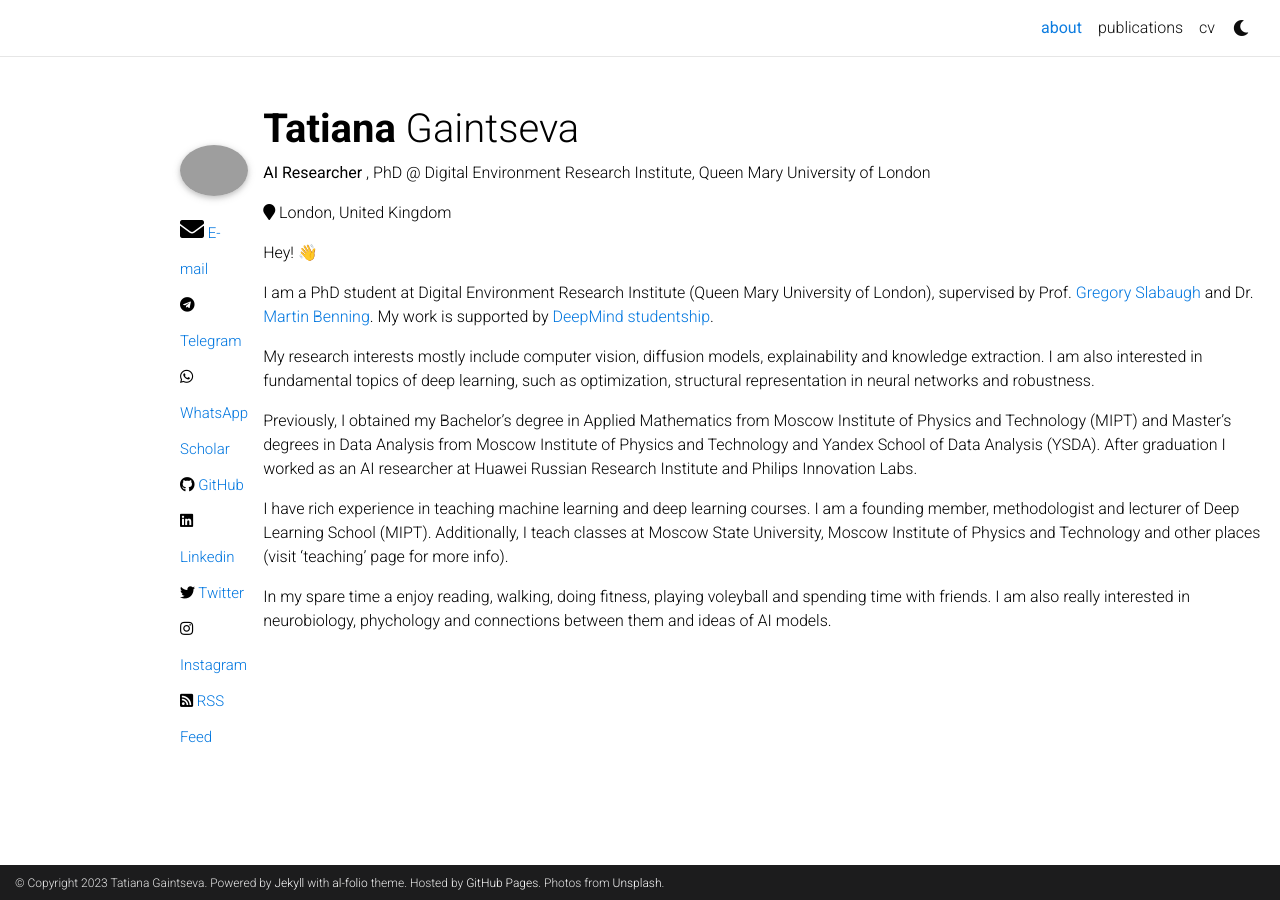
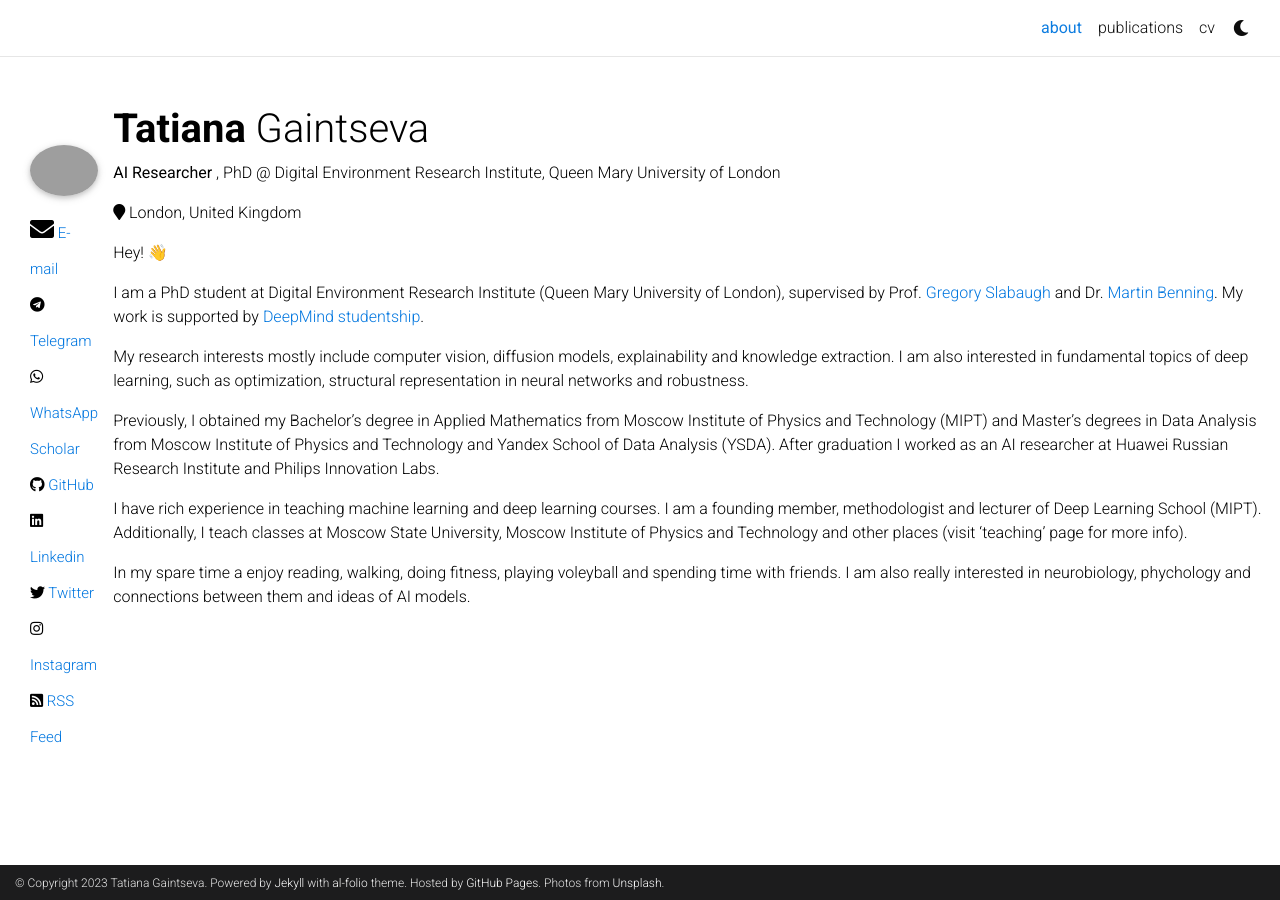
Before and after one commit to Atmyre/atmyre.github.io, a Jekyll site: the page built from _pages/about.md, in a window 1280 px wide. Built offline with Jekyll 4.4.1, drawn with Linux system fonts in a browser that asks for light colours; comment, search, counter and statistics services are not loaded; a style sheet for code colours, icons or effects is not loaded; grey boxes are pictures that could not be loaded.

Commit message:
Update _layout.scss

```diff
--- a/_sass/_layout.scss
+++ b/_sass/_layout.scss
@@ -34,7 +34,7 @@ body.sticky-left-sidenav {
 .wrapper {
   display: flex;
   justify-content: space-between;
-  padding-left: 150px;
+//   padding-left: 150px;
 }
 
 .container {
```
